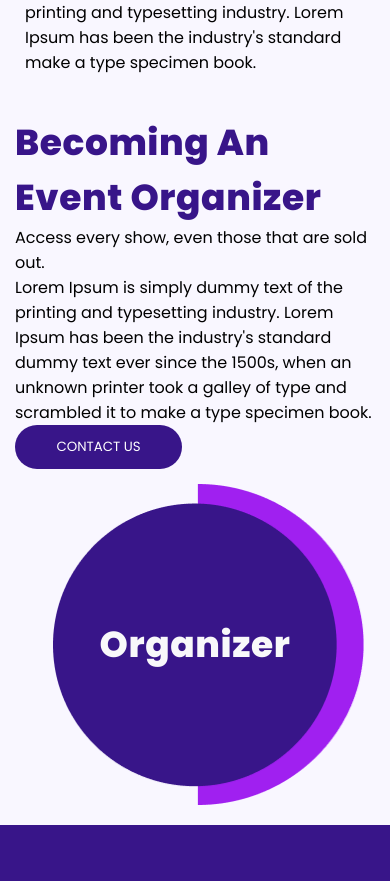
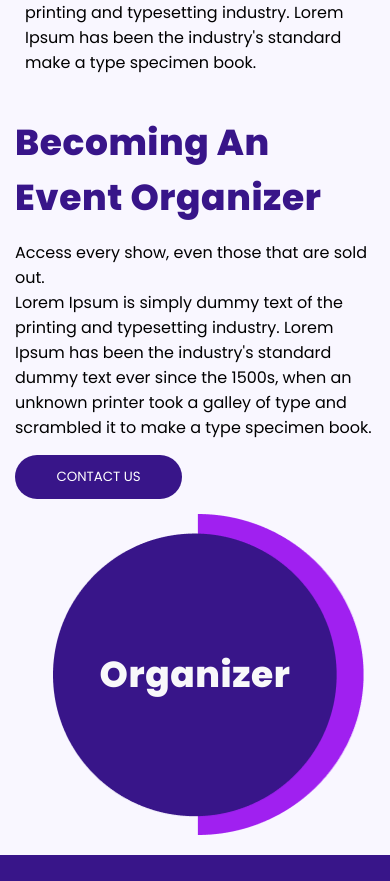
Before and after one commit to SatishPansara20/snaptickets, a Next.js app: page /screen/home in a window 390 px wide. Shown: the part 4325-5206 px from the top of the page. Built offline with nearby package versions, Linux system fonts and the light colour scheme.

Commit message:
Last Change

```diff
--- a/styles/Home.module.css
+++ b/styles/Home.module.css
@@ -396,6 +396,10 @@
     height: fit-content;
   }
 
+  .section_4_left{
+    gap:15px;
+  }
+
   .footer {
     height: 400px;
   }
```
